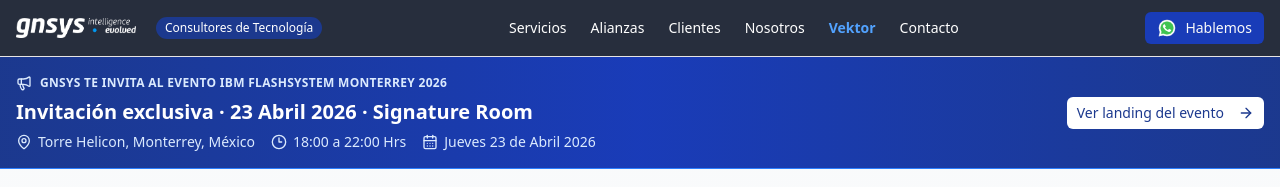
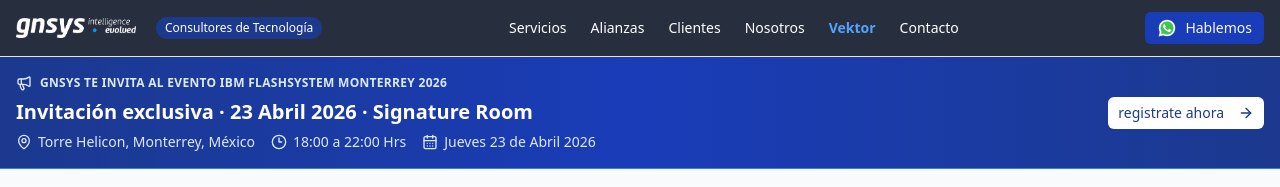
Before and after one commit to robersz/gnsys-landing, a Next.js app: page / in a window 1280 px wide. Shown: the top 187 px of the page. Built offline with nearby package versions, Linux system fonts and the light colour scheme.

Commit message:
ajuste breve flashsystem

```diff
--- a/app/page.tsx
+++ b/app/page.tsx
@@ -176,7 +176,7 @@
 
           <a href="/invitacion-23-abril-2026/index.html" className="w-full lg:w-auto">
             <Button className="bg-white text-blue-900 hover:bg-blue-50 rounded-sm w-full lg:w-auto" size="sm">
-              Ver landing del evento
+              registrate ahora
               <ArrowRight className="ml-2 h-4 w-4" />
             </Button>
           </a>
```
